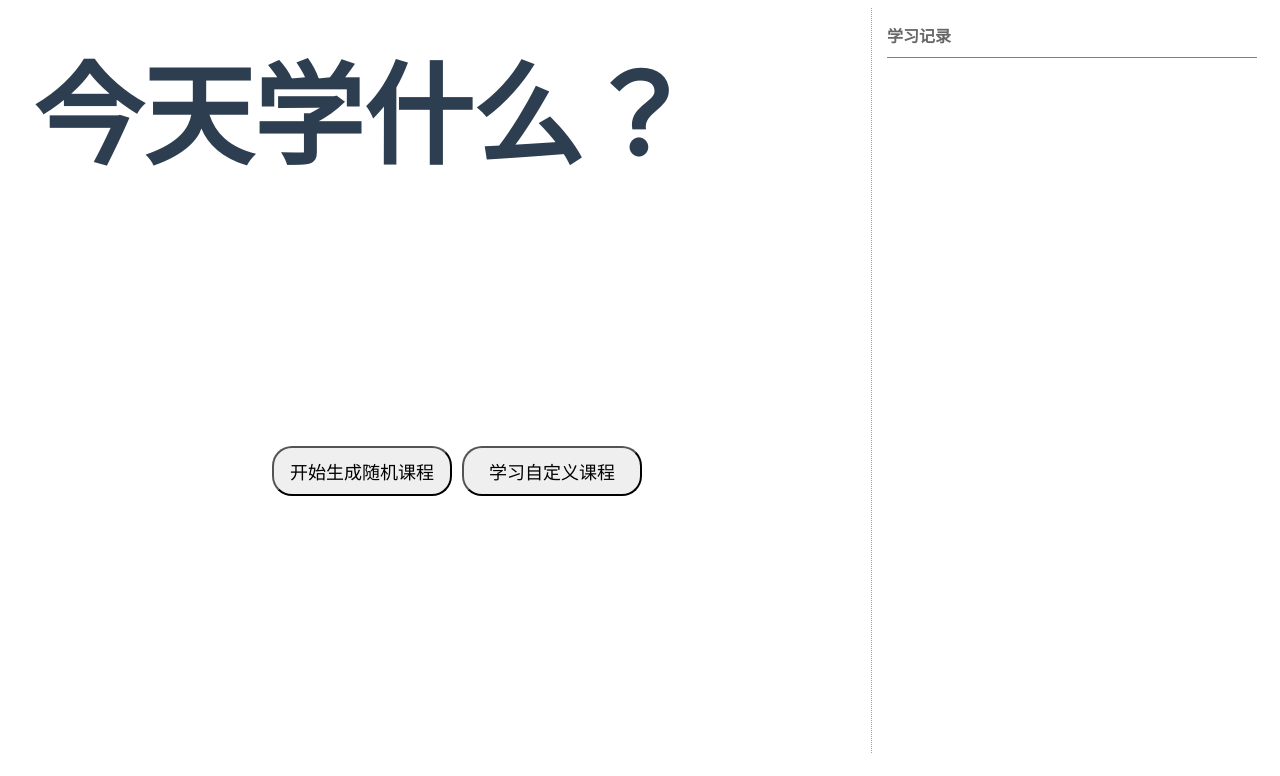
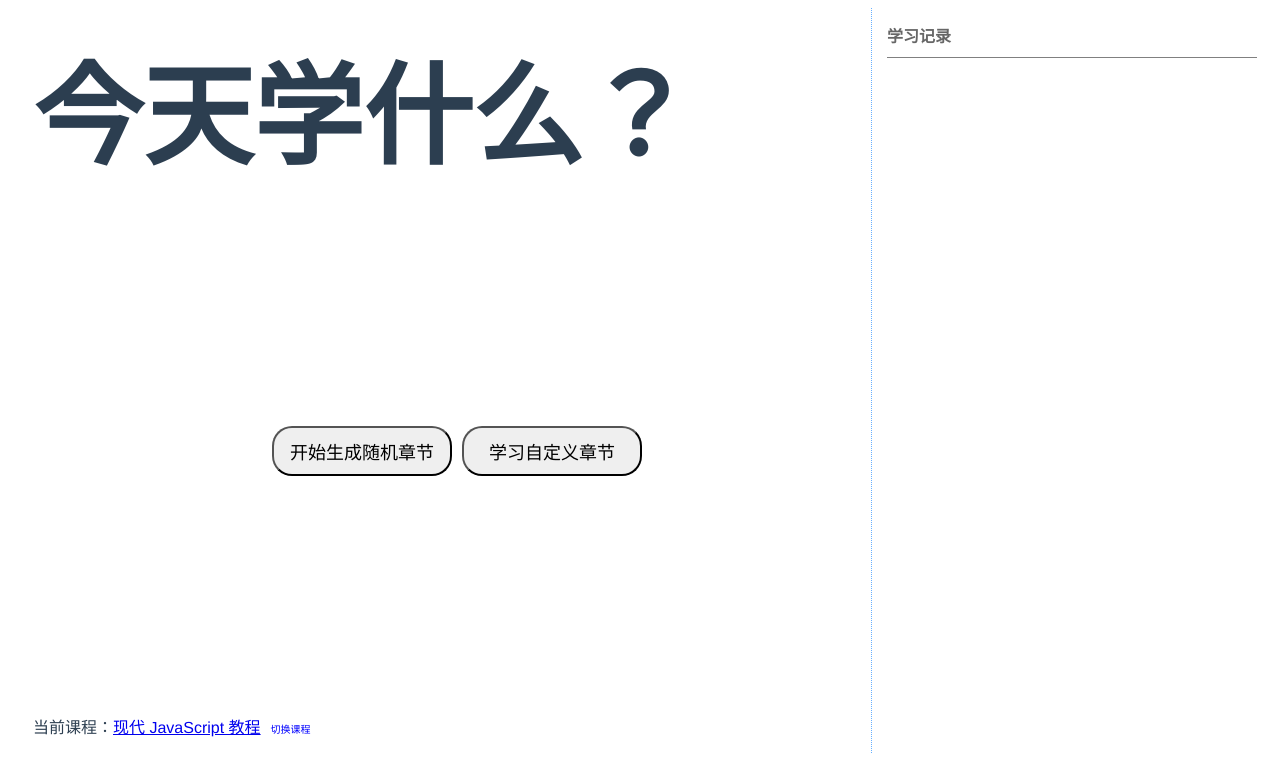
Before and after one commit to lyt2045817743/SparkingGrowth, a Vue app in the folder what_to_study_today/: page / in a window 1280 px wide. Shown: the top 776 px of the page. Built offline with nearby package versions, Linux system fonts and the light colour scheme.

Commit message:
feat: 课程说明部分

```diff
--- a/what_to_study_today/src/pages/Home/index.vue
+++ b/what_to_study_today/src/pages/Home/index.vue
@@ -12,7 +12,7 @@
                 部分
               </div>
               <div class="rii-des">
-                <input v-model="courseTitleMap[`Part${partNo}`]" @blur="(value) => updateCourseTitleMap(value, `Part${partNo}`)" />
+                <input v-model="courseTitleMap[`Part${partNo}`]" placeholder="请补充本部分名称" @blur="(value) => updateCourseTitleMap(value, `Part${partNo}`)" />
               </div>
             </div>
             <div class="random-info-item">
@@ -23,7 +23,7 @@
                 章
               </div>
               <div class="rii-des">
-                <input v-model="courseTitleMap[`Part${partNo}.${chapterNo}`]" @blur="(value) => updateCourseTitleMap(value, `Part${partNo}.${chapterNo}`)" />
+                <input v-model="courseTitleMap[`Part${partNo}.${chapterNo}`]" placeholder="请补充本章名称" @blur="(value) => updateCourseTitleMap(value, `Part${partNo}.${chapterNo}`)" />
               </div>
             </div>
             <div class="random-info-item">
@@ -34,16 +34,22 @@
                 节
               </div>
               <div class="rii-des">
-                <input v-model="courseTitleMap[`Part${partNo}.${chapterNo}.${sectionNo}`]" @blur="(value) => updateCourseTitleMap(value, `Part${partNo}.${chapterNo}.${sectionNo}`)" />
+                <input v-model="courseTitleMap[`Part${partNo}.${chapterNo}.${sectionNo}`]" placeholder="请补充本节名称" @blur="(value) => updateCourseTitleMap(value, `Part${partNo}.${chapterNo}.${sectionNo}`)" />
               </div>
             </div>
           </div>
           <div class="btn-box">
-            <button v-if="!isStudying" class="startBtn" @click="onRandom">开始生成随机课程</button>
-            <button v-if="!isStudying" class="startBtn" @click="onEditCustomerCourse">学习自定义课程</button>
+            <button v-if="!isStudying" class="startBtn" @click="onRandom">开始生成随机章节</button>
+            <button v-if="!isStudying" class="startBtn" @click="onEditCustomerCourse">学习自定义章节</button>
             <button v-if="allTitle && !isStudying" class="startBtn" @click="onStartStudy">开始学习</button>
             <button v-if="isStudying" class="startBtn finishStudyBtn" @click="onFinish">完成学习</button>
           </div>
+        </div>
+        <div class="current-course">
+          <span class="cc-title">当前课程：</span>
+          <a v-if="courseInfo.url" :href="courseInfo.url">{{ courseInfo.name }}</a>
+          <span v-else class="cc-name">{{ courseInfo.name }}</span>
+          <span class="change-course-link link-text" @click="changeCourse">切换课程</span>
         </div>
       </article>
       <aside>
@@ -76,6 +82,11 @@
 const isStudying = ref(false);
 const courseTitleMap = localStorage.getItem('courseTitleMap') ? reactive(JSON.parse(localStorage.getItem('courseTitleMap'))) : reactive({});
 const studyLog = localStorage.getItem('studyLog') ? reactive(JSON.parse(localStorage.getItem('studyLog'))) : reactive({});
+const courseInfo = {
+  name: '现代 JavaScript 教程',
+  url: 'https://zh.javascript.info/',
+  type: 1,
+};
 
 function generatorRandom (max) {
   return Math.floor(Math.random(0, 1) * max) + 1;
@@ -150,6 +161,10 @@
   localStorage.setItem('courseTitleMap', JSON.stringify(courseTitleMap));
 }
 
+function changeCourse() {
+  alert('即将开放，敬请期待');
+}
+
 </script>
 
 <style>
@@ -161,6 +176,7 @@
 }
 .main {
   display: flex;
+  min-height: 750px;
 }
 article {
   flex: 1;
@@ -250,4 +266,15 @@
   border-radius: 15px;
   font-size: 14px;
 }
+.current-course {
+  margin-bottom: 20px;
+}
+.change-course-link {
+  margin-left: 10px;
+  color: blue;
+  font-size: 10px;
+}
+.link-text {
+  cursor: pointer;
+}
 </style>
```
Also changed, not shown: what_to_study_today/src/pages/constant/course.js (added, +14 -0 lines).
